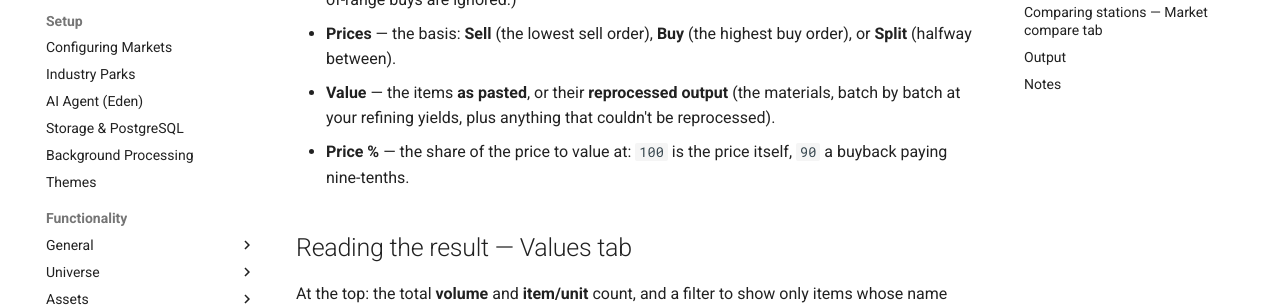
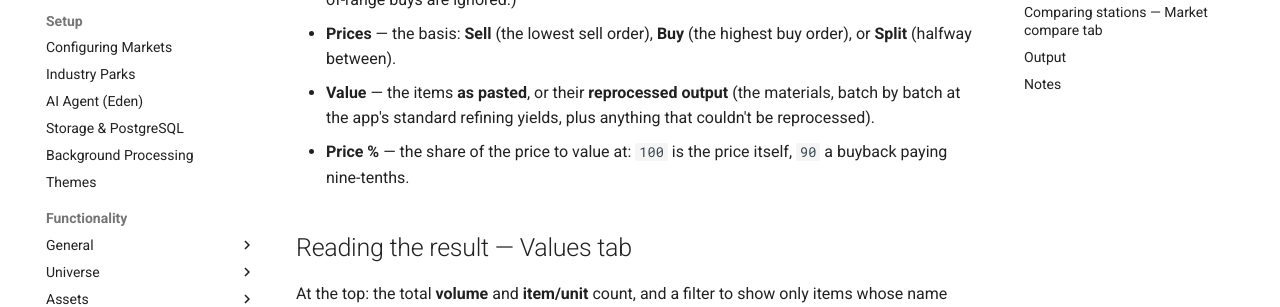
Before and after one commit to kernoeve/eveconsole-docs, an MkDocs documentation site: the page built from docs/tools/item-valuation.md, in a window 1280 px wide and 1400 px high, scrolled down 687 px. Shown: the part 177-484 px from the top of the window. Built offline with MkDocs 1.6.1 and Material for MkDocs 9.7.7, drawn with Linux system fonts in a browser that asks for light colours; comment, search, counter and statistics services are not loaded; some of the changed text lies outside the part shown.

Commit message:
Item Valuation: reprocess yields are the app's standard, not user-set
Co-Authored-By: Claude Opus 4.8 <noreply@anthropic.com>

```diff
--- a/docs/tools/item-valuation.md
+++ b/docs/tools/item-valuation.md
@@ -20,7 +20,7 @@ These sit above the results, because changing any of them re-prices the same lis
 
 - **Station** — any station or structure the app holds orders for (from whichever [market source](../configuring-markets.md) fetched them). **Sell** orders are read at the station itself; **buy** orders count when placed at the station, anywhere in its system within range, or region-wide. (NPC floor buy orders and out-of-range buys are ignored.)
 - **Prices** — the basis: **Sell** (the lowest sell order), **Buy** (the highest buy order), or **Split** (halfway between).
-- **Value** — the items **as pasted**, or their **reprocessed output** (the materials, batch by batch at your refining yields, plus anything that couldn't be reprocessed).
+- **Value** — the items **as pasted**, or their **reprocessed output** (the materials, batch by batch at the app's standard refining yields, plus anything that couldn't be reprocessed).
 - **Price %** — the share of the price to value at: `100` is the price itself, `90` a buyback paying nine-tenths.
 
 ## Reading the result — Values tab
@@ -49,5 +49,5 @@ The station you chose above leads; **Add** more to price the same list at each.
 ## Notes
 
 - Prices come entirely from the app's **own order books** — the [market sources](../configuring-markets.md) you've configured — so a value is only as complete and as fresh as what the app has fetched for that station (watch the coverage and age in each heading). Nothing is sent to or fetched from an external appraisal site.
-- **Build** values use your build-cost data (see [Configuring Markets](../configuring-markets.md) and [Industry Parks](../industry-parks.md)); **Reprocessed** values use your refining yields.
+- **Build** values use your build-cost data (see [Configuring Markets](../configuring-markets.md) and [Industry Parks](../industry-parks.md)); **Reprocessed** values use the app's standard refining yields (the same ones the [Item Browser](item-browser.md) shows).
 - Use **Price %** for a buyback program — paste a customer's list, set the percentage you pay, and read the total.
```
